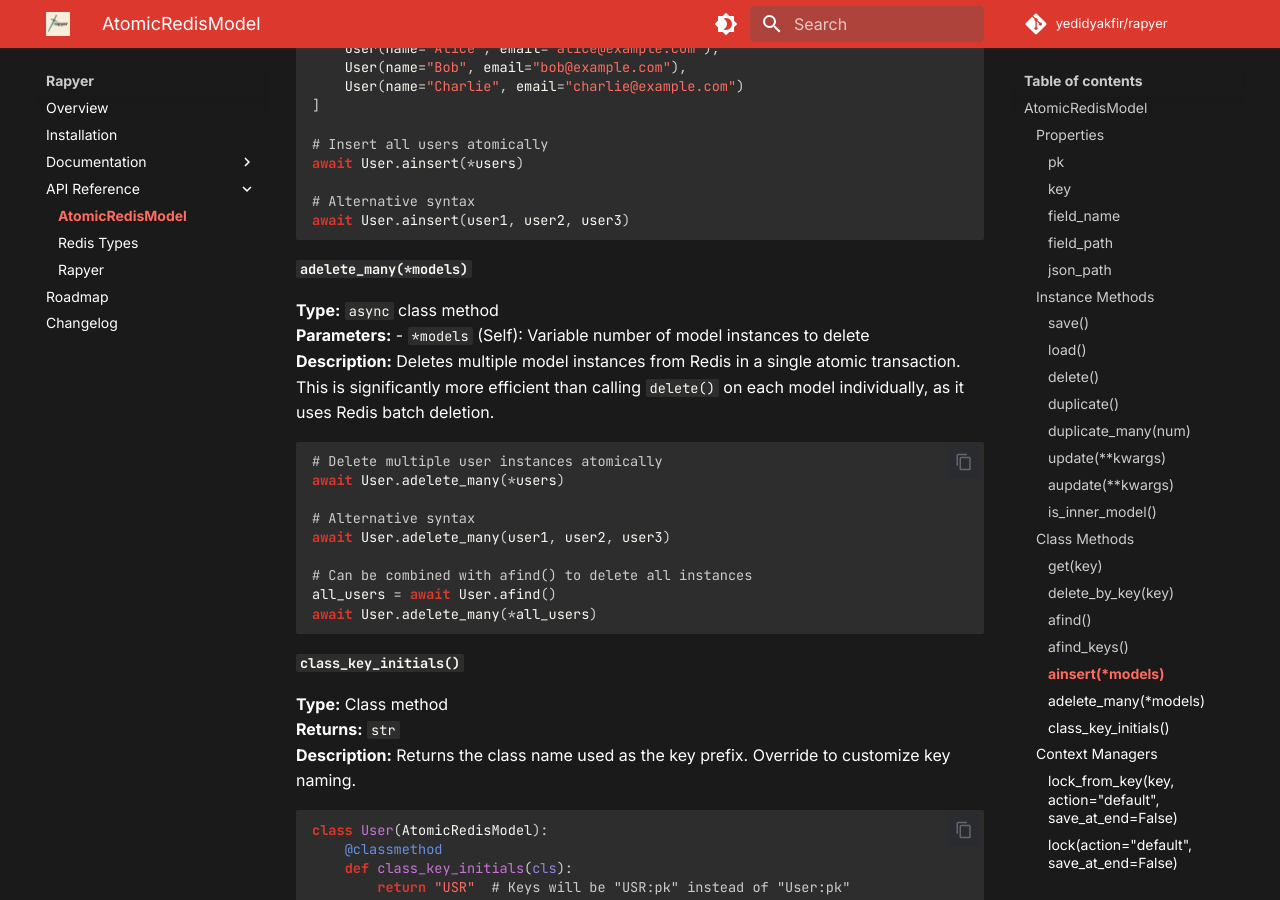
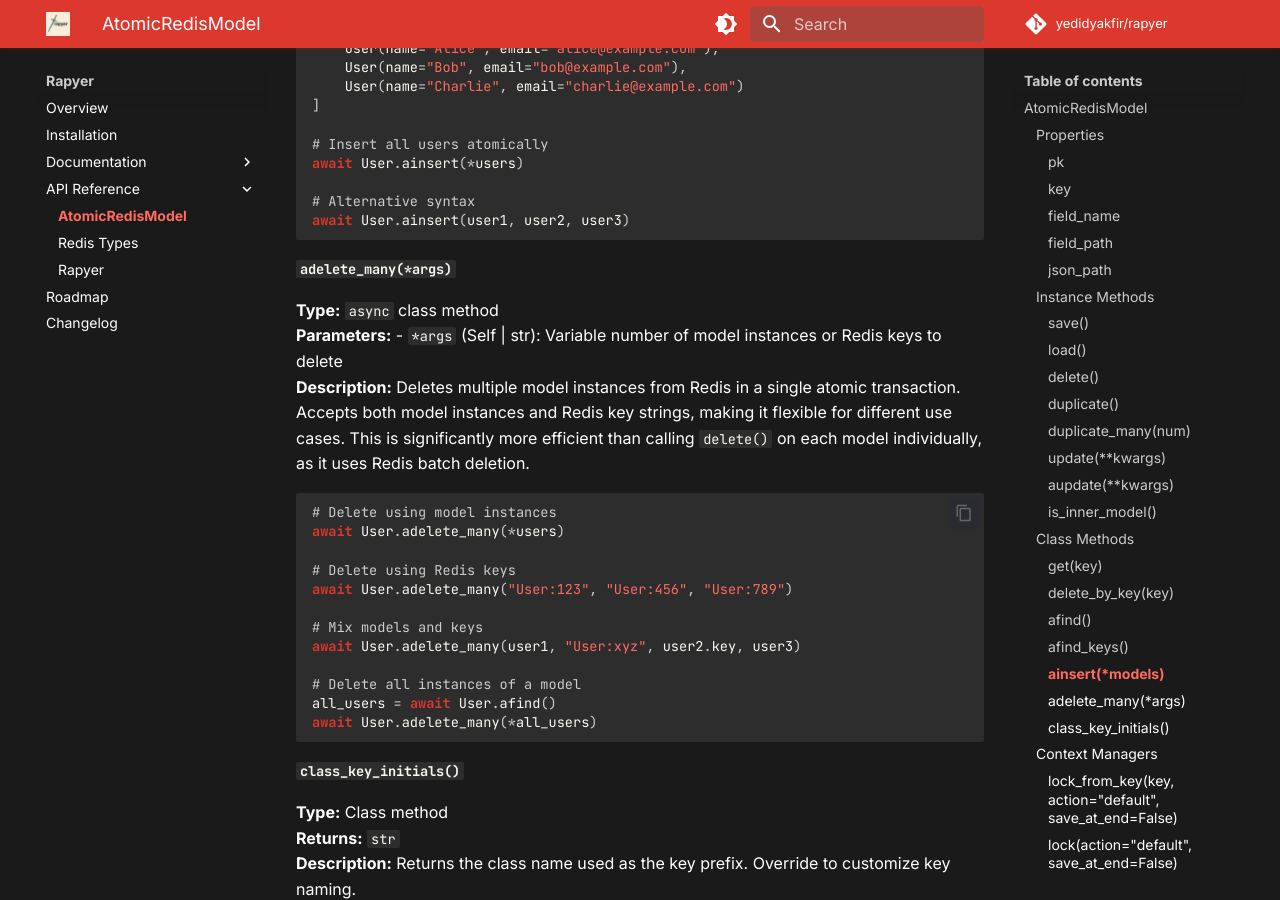
Before and after one commit to yedidyakfir/rapyer, an MkDocs documentation site: the page built from docs/api/atomic-redis-model.md, in a window 1280 px wide and 900 px high, scrolled down 4202 px. Built offline with MkDocs 1.6.1 and Material for MkDocs 9.7.7, drawn with Linux system fonts in a browser that asks for light colours; comment, search, counter and statistics services are not loaded.

Commit message:
[support-bulk-delete] - update the docs for delete

````diff
--- a/docs/api/atomic-redis-model.md
+++ b/docs/api/atomic-redis-model.md
@@ -189,20 +189,23 @@
 await User.ainsert(user1, user2, user3)
 ```
 
-#### `adelete_many(*models)`
+#### `adelete_many(*args)`
 **Type:** `async` class method
 **Parameters:**
-- `*models` (Self): Variable number of model instances to delete
-**Description:** Deletes multiple model instances from Redis in a single atomic transaction. This is significantly more efficient than calling `delete()` on each model individually, as it uses Redis batch deletion.
+- `*args` (Self | str): Variable number of model instances or Redis keys to delete
+**Description:** Deletes multiple model instances from Redis in a single atomic transaction. Accepts both model instances and Redis key strings, making it flexible for different use cases. This is significantly more efficient than calling `delete()` on each model individually, as it uses Redis batch deletion.
 
 ```python
-# Delete multiple user instances atomically
+# Delete using model instances
 await User.adelete_many(*users)
 
-# Alternative syntax
-await User.adelete_many(user1, user2, user3)
+# Delete using Redis keys
+await User.adelete_many("User:123", "User:456", "User:789")
 
-# Can be combined with afind() to delete all instances
+# Mix models and keys
+await User.adelete_many(user1, "User:xyz", user2.key, user3)
+
+# Delete all instances of a model
 all_users = await User.afind()
 await User.adelete_many(*all_users)
 ```
````
Also changed, not shown: CHANGELOG.md (+1 -0 lines), docs/documentation/crud-operations.md (+11 -2 lines).
